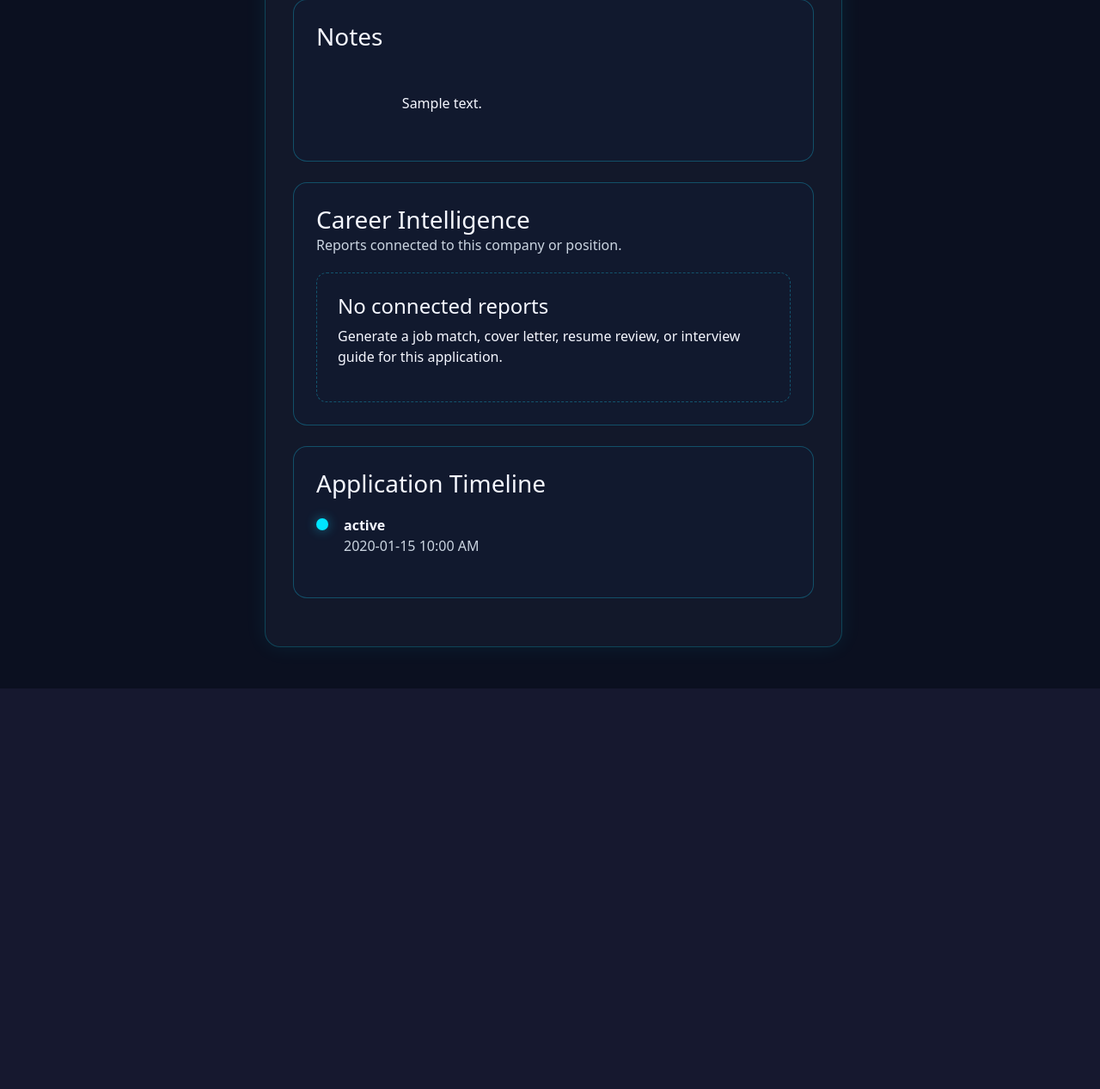
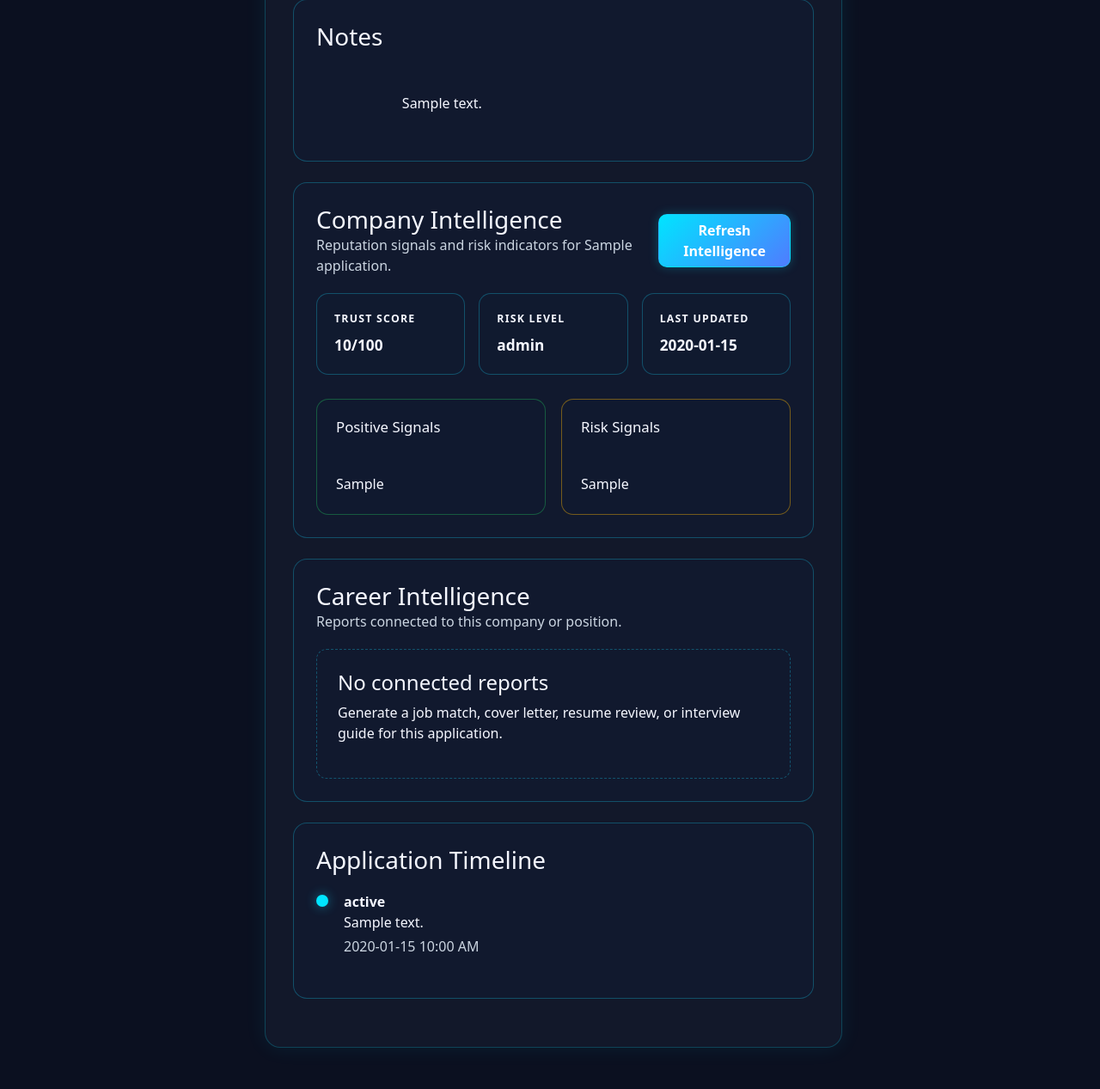
Before and after one commit to OloaneShark/get-a-job, a Flask app: page /applications/1 in a window 1280 px wide. Shown: the part 864-2131 px from the top of the page at 86% size. Before the commit the page ends 1665 px from the top, so only its background shows below. Run offline with Flask 3, Linux system fonts and the light colour scheme; a user stored in the database is signed in; tables that the repository leaves empty hold one stand-in row (values such as "Sample post"); parts of the project's set-up code (start-up, migrations or seed data) failed here and were passed over; some libraries are stand-ins or nearby versions.

Commit message:
Add automatic application history and timeline tracking

```diff
--- a/app.py
+++ b/app.py
@@ -16,7 +16,7 @@ from flask_login import LoginManager, login_user, logout_user, login_required, c
 from flask_wtf.csrf import CSRFProtect
 from services.resume_service import analyze_resume_text
 from services.resume_text_service import extract_resume_text
-from models import db, User, JobApplication, AuditLog, Resume, InterviewPrep, ApplicationHistory, SavedJobDescription, AIReport
+from models import db, User, JobApplication, AuditLog, Resume, InterviewPrep, ApplicationHistory, SavedJobDescription, AIReport, CompanyIntelligence
 from utils.encryption import encrypt_text, decrypt_text
 from services.legitimacy_service import calculate_legitimacy_score
 from utils.audit_logger import log_action
@@ -249,7 +249,7 @@ def edit_application(application_id):
     if form.validate_on_submit():
         old_status = application.status
 
-        score, risk_level, red_flags = calculate_legitimacy_score(
+        score, risk_level, _ = calculate_legitimacy_score(
             form.company_website.data,
             form.job_posting_url.data,
             form.recruiter_email.data,
@@ -285,7 +285,7 @@ def edit_application(application_id):
         log_action(current_user.id, f"Updated application for {application.company_name}")
 
         flash("Application updated successfully.", "success")
-        return redirect(url_for("dashboard"))
+        return redirect(url_for("application_detail", application_id=application.id))
 
     elif request.method == "GET":
         form.company_name.data = application.company_name
@@ -1057,6 +1057,73 @@ def company_lookup():
     )
 
 
+@app.route("/applications/<int:application_id>/company-intelligence/generate", methods=["POST"])
+@login_required
+def generate_company_intelligence(application_id):
+    application = JobApplication.query.get_or_404(application_id)
+
+    if application.user_id != current_user.id:
+        flash(
+            "You are not authorized to analyze this application.",
+            "danger"
+        )
+        return redirect(url_for("dashboard"))
+
+    score, risk_level, strengths, warnings = analyze_company(
+        application.company_name
+    )
+
+    intelligence = application.company_intelligence
+
+    if intelligence is None:
+        intelligence = CompanyIntelligence(
+            user_id=current_user.id,
+            application_id=application.id,
+            company_name=application.company_name
+        )
+
+        db.session.add(intelligence)
+
+    intelligence.company_name = application.company_name
+
+    intelligence.positive_signals = "\n".join(
+        f"- {item}" for item in strengths
+    )
+
+    intelligence.risk_signals = "\n".join(
+        f"- {item}" for item in warnings
+    )
+
+    intelligence.summary = (
+        f"Trust Score: {score}/100\n"
+        f"Risk Level: {risk_level}"
+    )
+
+    # Keep the original application record synchronized.
+    application.legitimacy_score = score
+    application.risk_level = risk_level
+
+    db.session.commit()
+
+    log_action(
+        current_user.id,
+        f"Generated company intelligence for "
+        f"{application.company_name}"
+    )
+
+    flash(
+        "Company intelligence generated successfully.",
+        "success"
+    )
+
+    return redirect(
+        url_for(
+            "application_detail",
+            application_id=application.id
+        )
+    )
+
+
 @app.route("/jobs/import-url", methods=["GET", "POST"])
 @login_required
 def import_job_url():
--- a/static/css/style.css
+++ b/static/css/style.css
@@ -1230,3 +1230,66 @@ body.theme-light .application-info-item span {
         width: 100%;
     }
 }
+
+/* =========================================
+   COMPANY INTELLIGENCE
+========================================= */
+
+.company-intelligence-metrics {
+    grid-template-columns: repeat(3, minmax(0, 1fr));
+}
+
+.company-intelligence-grid {
+    display: grid;
+    grid-template-columns: repeat(2, minmax(0, 1fr));
+    gap: 18px;
+    margin-top: 20px;
+}
+
+.company-signal-card {
+    display: block;
+    min-width: 0;
+    padding: 22px;
+    border: 1px solid rgba(23, 217, 255, 0.22);
+    border-radius: 14px;
+    background: rgba(17, 27, 49, 0.62);
+    text-align: left;
+}
+
+.company-signal-card h4 {
+    margin: 0 0 16px;
+    font-size: 1.05rem;
+    text-align: left;
+}
+
+.company-signal-card.positive {
+    border-color: rgba(34, 197, 94, 0.38);
+}
+
+.company-signal-card.warning {
+    border-color: rgba(255, 183, 3, 0.42);
+}
+
+.company-signal-content {
+    display: block;
+    width: 100%;
+    margin: 0;
+    padding: 0;
+
+    white-space: pre-line;
+    overflow-wrap: break-word;
+    word-break: normal;
+    line-height: 1.65;
+    text-align: left;
+}
+
+body.theme-light .company-signal-card {
+    background: rgba(255, 255, 255, 0.65);
+}
+
+@media (max-width: 900px) {
+    .company-intelligence-metrics,
+    .company-intelligence-grid {
+        grid-template-columns: 1fr;
+    }
+}
--- a/templates/application_detail.html
+++ b/templates/application_detail.html
@@ -178,6 +178,133 @@
             <div class="application-section-card">
 
                 <div class="application-section-header">
+
+                    <div>
+                        <h3>Company Intelligence</h3>
+
+                        <p class="helper-text mb-0">
+                            Reputation signals and risk indicators for
+                            {{ application.company_name }}.
+                        </p>
+                    </div>
+
+                    <form
+                        method="POST"
+                        action="{{ url_for(
+                            'generate_company_intelligence',
+                            application_id=application.id
+                        ) }}"
+                    >
+                        <input
+                            type="hidden"
+                            name="csrf_token"
+                            value="{{ csrf_token() }}"
+                        >
+
+                        <button
+                            type="submit"
+                            class="btn btn-primary"
+                        >
+                            {% if application.company_intelligence %}
+                                Refresh Intelligence
+                            {% else %}
+                                Generate Intelligence
+                            {% endif %}
+                        </button>
+                    </form>
+
+                </div>
+
+                {% if application.company_intelligence %}
+
+                    {% set intelligence = application.company_intelligence %}
+
+                    <div class="application-metrics company-intelligence-metrics">
+
+                        <div class="application-metric-card">
+                            <span>Trust Score</span>
+
+                            <strong>
+                                {{ application.legitimacy_score }}/100
+                            </strong>
+                        </div>
+
+                        <div class="application-metric-card">
+                            <span>Risk Level</span>
+
+                            <strong>
+                                {{ application.risk_level or "Unknown" }}
+                            </strong>
+                        </div>
+
+                        <div class="application-metric-card">
+                            <span>Last Updated</span>
+
+                            <strong>
+                                {{ intelligence.updated_at.strftime(
+                                    '%Y-%m-%d'
+                                ) }}
+                            </strong>
+                        </div>
+
+                    </div>
+
+                    <div class="company-intelligence-grid">
+
+                        <div class="company-signal-card positive">
+
+                            <h4>Positive Signals</h4>
+
+                            {% if intelligence.positive_signals %}
+                                <div class="company-signal-content">
+                                    {{ intelligence.positive_signals }}
+                                </div>
+                            {% else %}
+                                <p class="helper-text mb-0">
+                                    No positive signals detected.
+                                </p>
+                            {% endif %}
+
+                        </div>
+
+                        <div class="company-signal-card warning">
+
+                            <h4>Risk Signals</h4>
+
+                            {% if intelligence.risk_signals %}
+                                <div class="company-signal-content">
+                                    {{ intelligence.risk_signals }}
+                                </div>
+                            {% else %}
+                                <p class="helper-text mb-0">
+                                    No major risk signals detected.
+                                </p>
+                            {% endif %}
+
+                        </div>
+
+                    </div>
+
+                {% else %}
+
+                    <div class="application-empty-state">
+
+                        <h4>No company intelligence generated</h4>
+
+                        <p class="mb-0">
+                            Run the analysis to calculate a trust score and
+                            identify basic company risk signals.
+                        </p>
+
+                    </div>
+
+                {% endif %}
+
+            </div>
+
+            <div class="application-section-card">
+
+                <div class="application-section-header">
                     <div>
                         <h3>Career Intelligence</h3>
 
@@ -261,8 +388,14 @@
 
                                 <div>
                                     <strong>
-                                        {{ event.action or event.status or "Application updated" }}
+                                        {{ event.status }}
                                     </strong>
+
+                                    {% if event.note %}
+                                        <p class="mb-1">
+                                            {{ event.note }}
+                                        </p>
+                                    {% endif %}
 
                                     {% if event.created_at %}
                                         <p class="helper-text mb-0">
```
Also changed, not shown: models.py (+41 -1 lines), services/company_service.py (line endings or trailing spaces).
